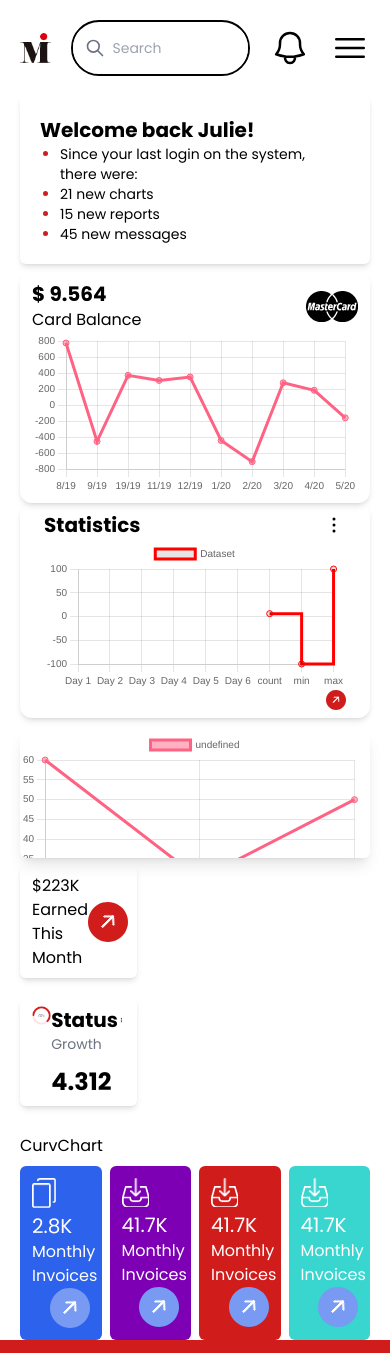
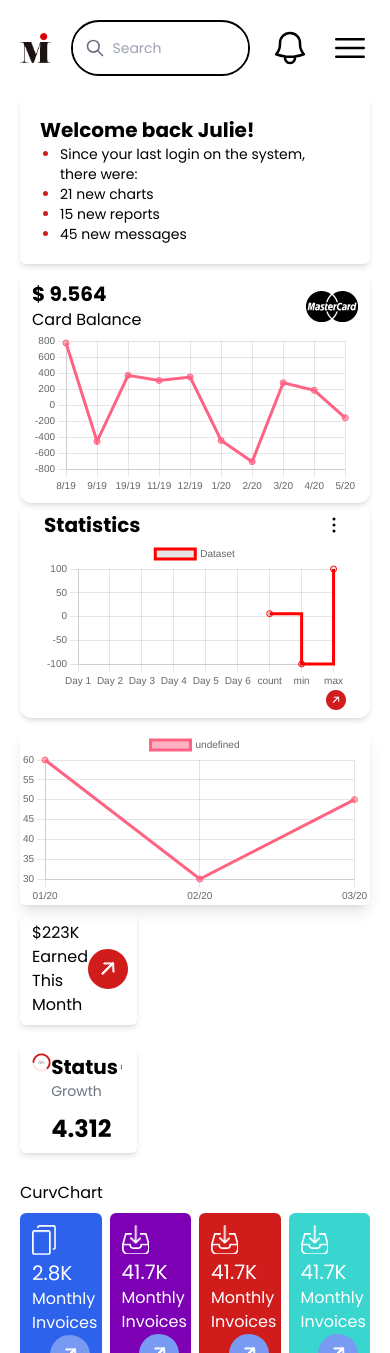
Before and after one commit to alstjd0051/FreeboardChart, a Next.js app: page / in a window 390 px wide. Shown: the top 1353 px of the page. Built offline with nearby package versions, Linux system fonts and the light colour scheme.

Commit message:
update:: component Style

```diff
--- a/pages/index.tsx
+++ b/pages/index.tsx
@@ -51,11 +51,11 @@ const Home: NextPage = () => {
               <SteppedLineChart />
             </div>
           </div>
-          <div className="xl:col-span-2 grid-cols-2 ">
-            <div className="mb-2 shadow-lg rounded-md overflow-hidden max-h-32 ">
+          <div className="xl:col-span-2 grid-cols-2  ">
+            <div className="mb-2 shadow-lg rounded-md col-span-1 overflow-hidden   ">
               <Analytics />
             </div>
-            <div className="w-1/3 lg:w-full">
+            <div className="w-1/3 lg:w-full col-span-1 ">
               <div
                 className=" rounded-md px-3 py-2
               flex justify-around items-center shadow-md  "
```
